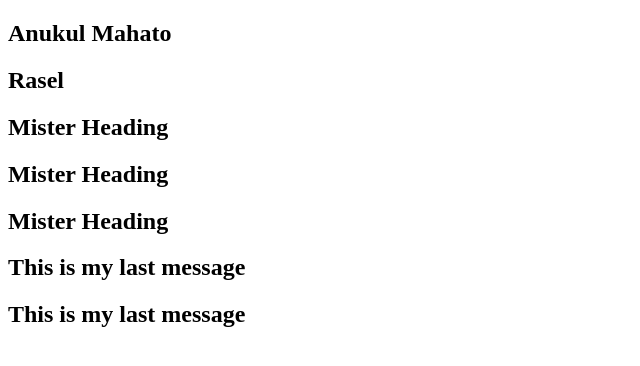
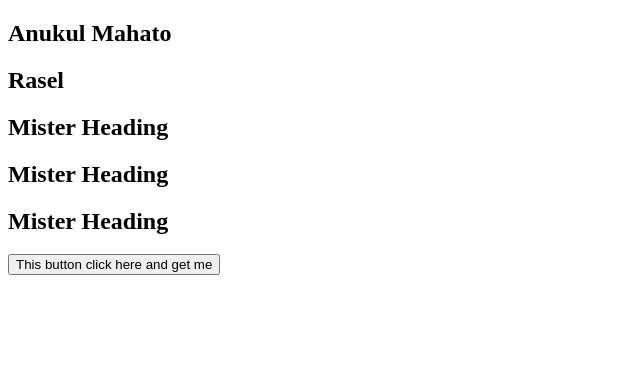
Before and after one commit to Delwar00/transit-html, a plain HTML site: page index.html in a window 1280 px wide. Shown: the whole page, without its empty margins (0-640 px from the left). Drawn offline with Linux system fonts and the light colour scheme.

Commit message:
button added

```diff
--- a/index.html
+++ b/index.html
@@ -11,7 +11,6 @@
     <h2>Mister Heading</h2>
     <h2>Mister Heading</h2>
     <h2>Mister Heading</h2>
-    <h2>This is my last message</h2>
-    <h2>This is my last message</h2>
+    <button> This button click here and get me</button>
   </body>
 </html>
```
